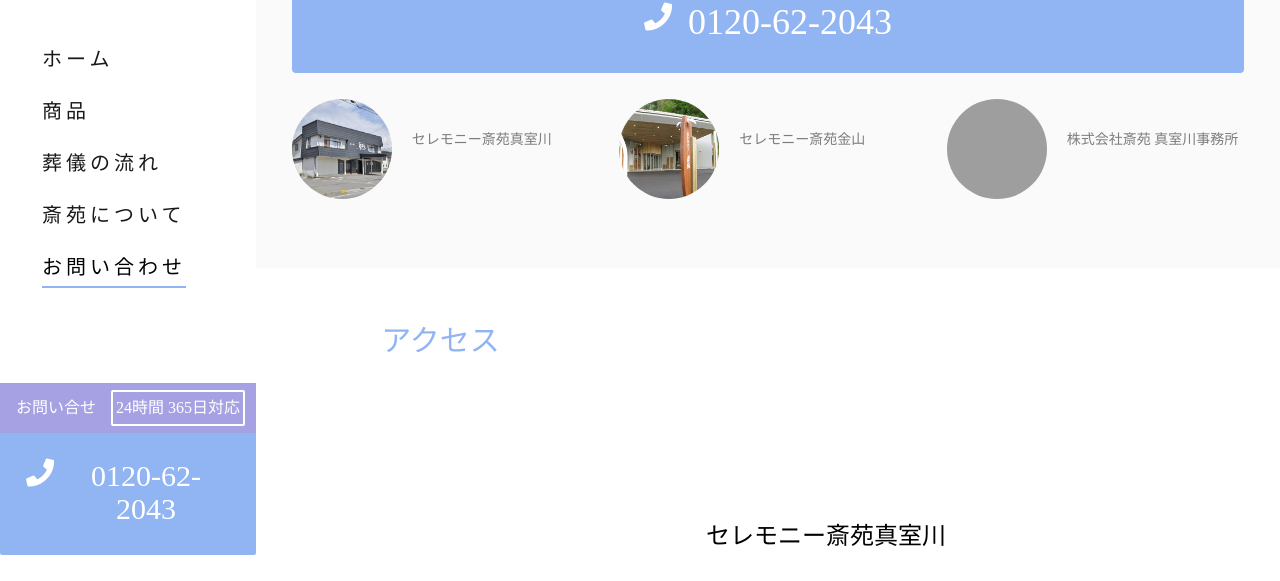
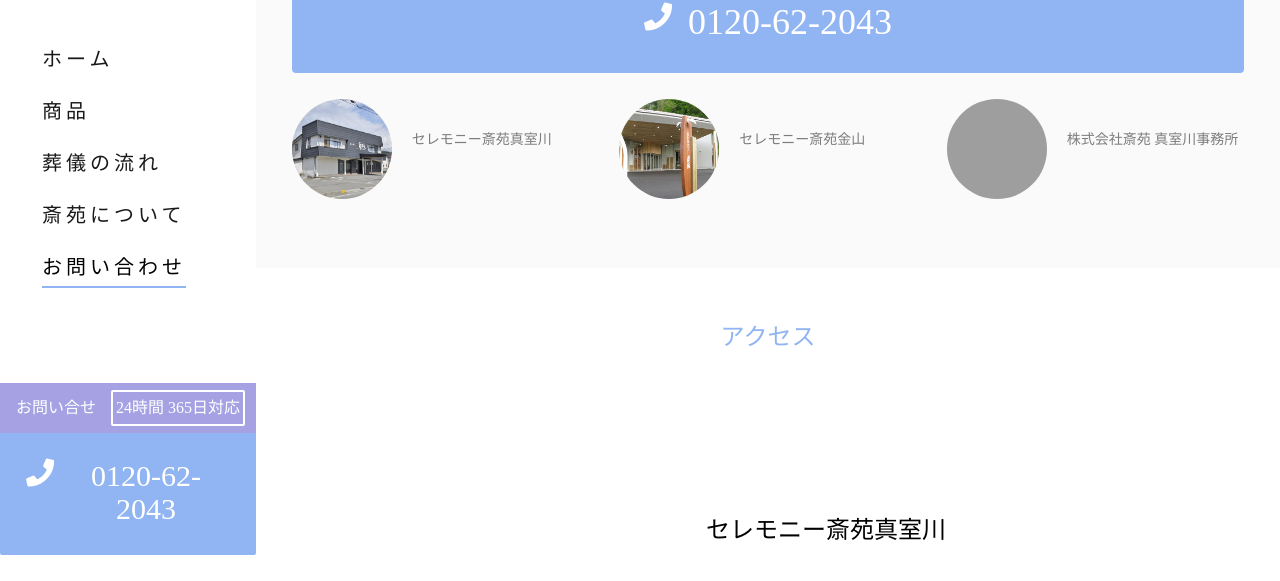
Before and after one commit to rinetranger/saien2, a plain HTML site: page contact.html in a window 1280 px wide. Shown: the part 219-800 px from the top of the page. Drawn offline with Linux system fonts and the light colour scheme; some packages are replaced by stand-ins of ours; grey boxes are pictures that could not be loaded.

Commit message:
accesschagev1.7

```diff
--- a/contact.html
+++ b/contact.html
@@ -87,16 +87,6 @@
 					<li class="fh5co-active"><a href="contact.html">お問い合わせ</a></li>
 				</ul>
 			</nav>
-
-			<!-- <div class="fh5co-footer">
-				<p><small>&copy; 2016 Blend Free HTML5. All Rights Reserved.</span> <span>Designed by <a href="http://Team Rink/" target="_blank">Team Rink</a> </span> <span>Demo Images: <a href="https://unsplash.com/" target="_blank">Unsplash</a></span></small></p>
-				<ul>
-					<li><a href="#"><i class="icon-facebook2"></i></a></li>
-					<li><a href="#"><i class="icon-twitter2"></i></a></li>
-					<li><a href="#"><i class="icon-instagram"></i></a></li>
-					<li><a href="#"><i class="icon-linkedin2"></i></a></li>
-				</ul>
-			</div> -->
 			<div style="background-color:#91B5F2;bottom: 0;margin-top:100px;border-radius: 2px;">
 				<div
 					style="font-size:16px;padding:4px;color:white;background-color:#A6A1E3;display: flex; justify-content: space-evenly	;">
@@ -181,8 +171,8 @@
 			</div>
 			<div class="fh5co-narrow-content animate-box" data-animate-effect="fadeInLeft">
 				<div class="row">
-					<div class="col-md-4">
-						<h2 style="color:#91B5F2;">アクセス</h2>
+					<div class="col-md-12">
+						<h3 style="color:#91B5F2;justify-content: center;">アクセス</h2>
 					</div>
 				</div>
 
```
